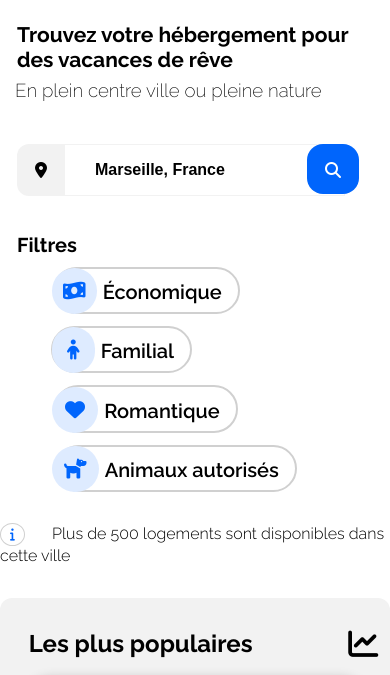
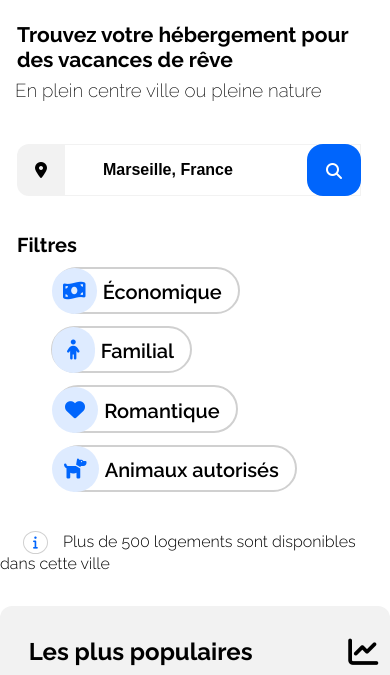
Before and after one commit to dennismarfo/DenisKojo_2_28122020, a plain HTML site: page index.html in a window 390 px wide. Shown: the part 128-803 px from the top of the page. Drawn offline with Linux system fonts and the light colour scheme; files that its build step writes are made by us from their sources; files whose address does not match are found by name.

Commit message:
fixing info icon

```diff
--- a/style.css
+++ b/style.css
@@ -260,9 +260,21 @@ ul{
       }
 
     .span-2{
-          margin: 10px 0;
+        margin: 0px 4px;
+        padding-right: 0px;
+        font-size: unset;
       }
 
+
+    .dispo{
+        display: flex;
+    }
+
+    .fas.fa-info{
+        height: 50%;
+        margin-right: 5px;
+
+    }
 
 
 
@@ -692,7 +704,7 @@ footer{
             color: white;
             border-radius: 16px;
             margin: 23px;
-            padding: 18px;
+            padding: 19px;
             left: 284px;
             height: 14px;
 
@@ -714,7 +726,7 @@ footer{
 
         .search-container .search-box input {
             left: 64px;
-            padding: 16px 30px;
+            padding: 16px 38px;
             border: 1px solid #F2F2F2;
             margin: 23px 0;
         }
@@ -724,7 +736,11 @@ footer{
         }
 
         .span-2 {
-            margin: 10px 23px;
+            margin: 10px 6px;
+        }
+        .fas.fa-info{
+            margin-left: 23px;
+            margin-top: 8px;
         }
 
         .cards {
```
